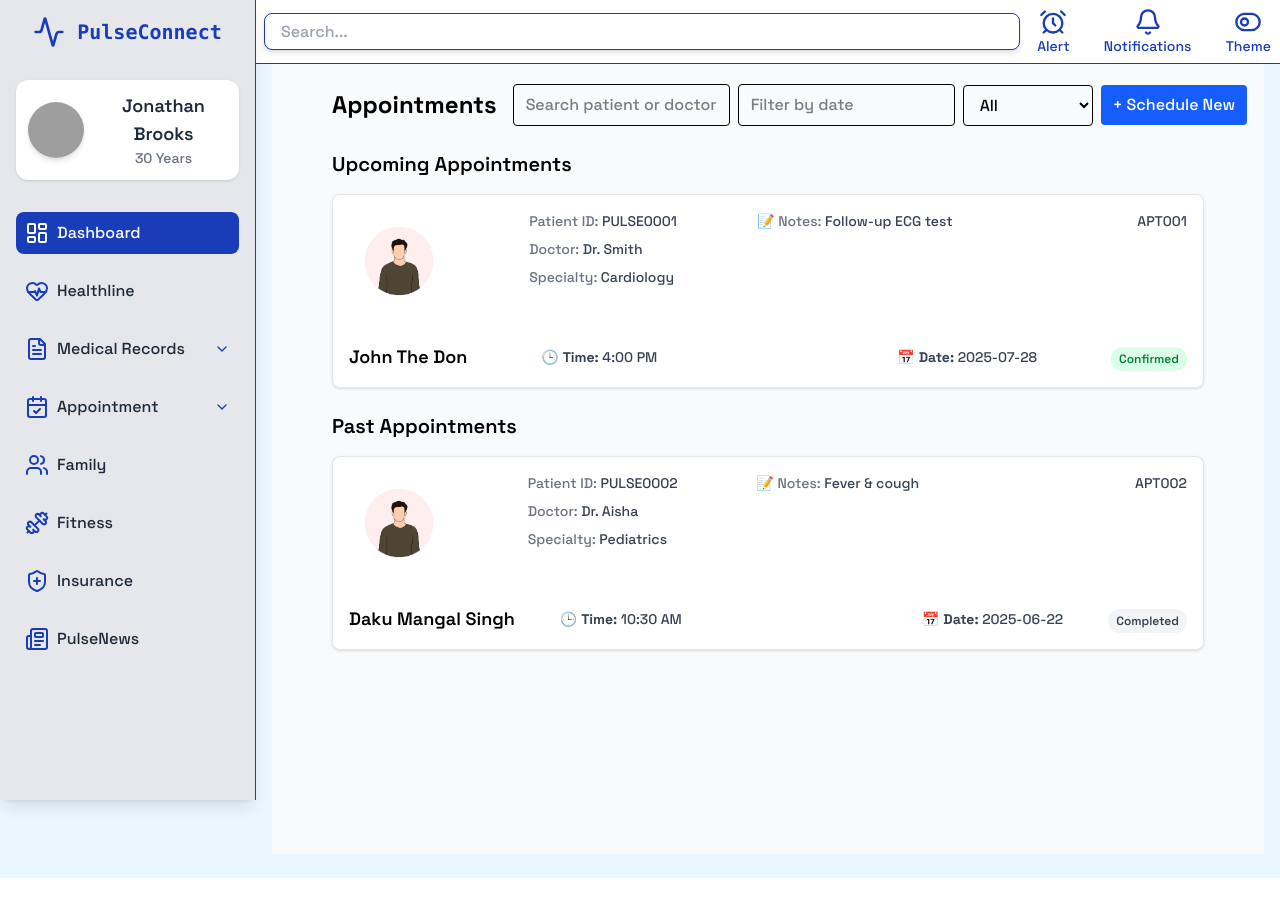
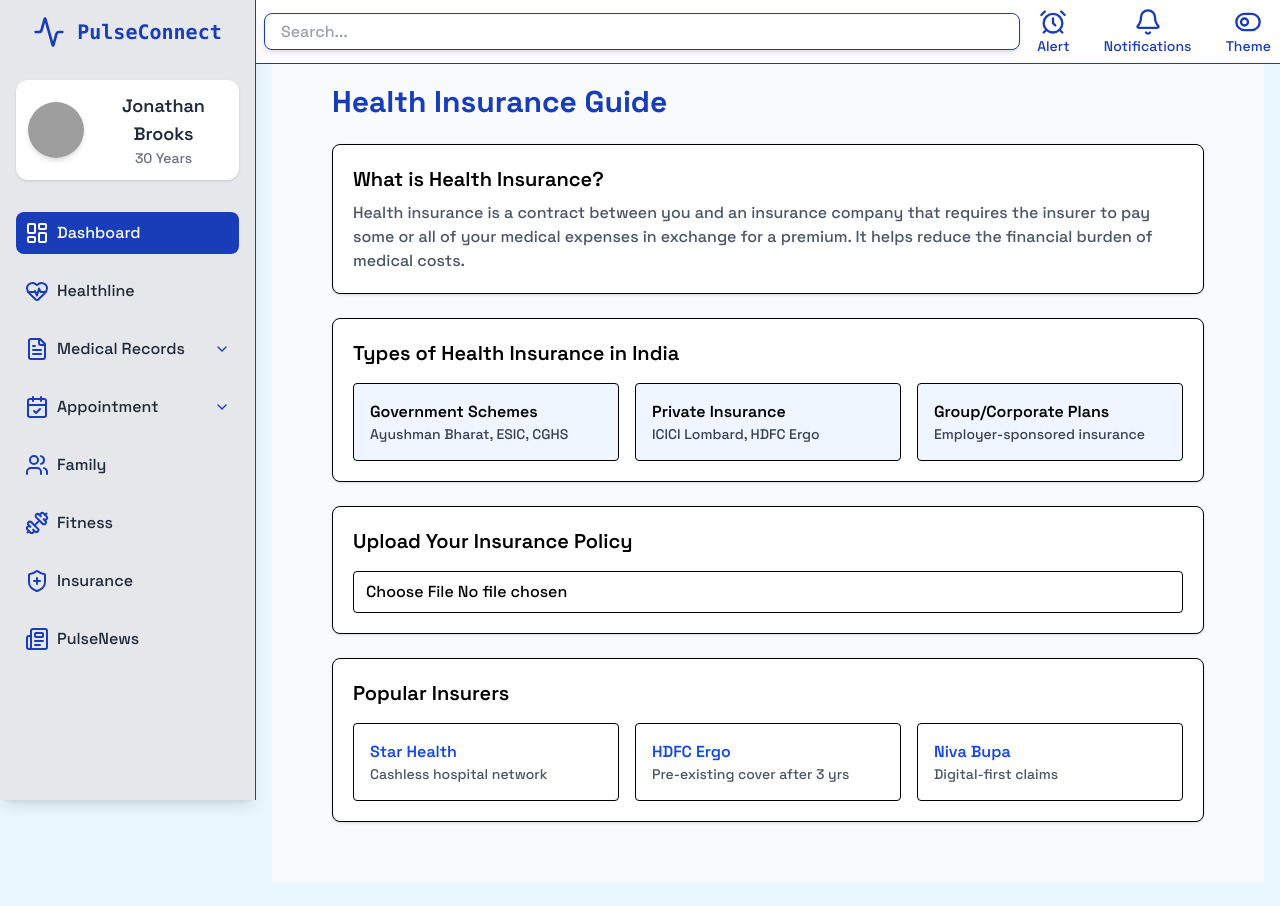
Before and after one commit to BlessinCareEssentialsPvtLtd/PulseConnect, a React (Vite) app in the folder frontend/: page / in a window 1280 px wide. Before the commit the page ends 878 px from the top, so only its background shows below. Built offline with nearby package versions, Linux system fonts and the light colour scheme; grey boxes are pictures that could not be loaded.

Commit message:
Appointments , News & Insurance Page Added

```diff
--- a/frontend/package.json
+++ b/frontend/package.json
@@ -11,6 +11,7 @@
   },
   "dependencies": {
     "@tailwindcss/vite": "^4.1.10",
+    "axios": "^1.10.0",
     "date-fns": "^4.1.0",
     "lucide-react": "^0.523.0",
     "motion": "^12.19.1",
--- a/frontend/src/App.jsx
+++ b/frontend/src/App.jsx
@@ -6,8 +6,10 @@ import "./App.css";
 import { AnimatePresence, motion } from "motion/react";
 import RightSideProfile from "./components/RightSideProfile";
 import DoctorDashboard from "./pages/DoctorDashboard";
-import Fitness from "./components/Fitness";
-import AppointmentSection from "./components/AppointmentSection";
+import Fitness from "./pages/Fitness";
+import AppointmentSection from "./pages/AppointmentSection";
+import HealthNews from "./pages/HealthNews";
+import InsurancePage from "./pages/InsurancePage";
 
 
 function App() {
@@ -26,7 +28,7 @@ function App() {
         {/* <Fitness /> */}
         {/*Appointment*/}
         <div className="ml-[20vw] w-[80vw] px-4 py-6 overflow-y-auto">
-         <AppointmentSection />
+         <InsurancePage/>
         </div>
         {/* Profile Section */}
         {/* <DoctorDashboard /> */}
--- /dev/null
+++ b/frontend/src/pages/HealthNews.jsx
@@ -0,0 +1,54 @@
+// src/pages/HealthNews.jsx
+
+import { useEffect, useState } from "react";
+import axios from "axios";
+
+
+export default function HealthNews() {
+  const [news, setNews] = useState([]);
+  const [loading, setLoading] = useState(true);
+  const [error, setError] = useState(null);
+
+  const API_KEY = "pub_ad0bd37708dd4480b10a49b2b8801a08"; // Replace with your actual NewsData.io API key
+
+  useEffect(() => {
+    axios
+      .get(`https://newsdata.io/api/1/news?apikey=${API_KEY}&country=in&category=health&language=en`)
+      .then((res) => {
+        setNews(res.data.results || []);
+      })
+      .catch((err) => {
+        console.error("News fetch error:", err);
+        setError("Failed to fetch news.");
+      })
+      .finally(() => {
+        setLoading(false);
+      });
+  }, []);
+
+  if (loading) return <p className="p-4">Loading health news...</p>;
+  if (error) return <p className="p-4 text-red-500">{error}</p>;
+
+  return (
+    <div className="p-4">
+      <h2 className="text-2xl font-bold mb-4">Health News</h2>
+      <div className="grid md:grid-cols-2 lg:grid-cols-3 gap-4">
+        {news.map((item, idx) => (
+          <a
+            key={idx}
+            href={item.link}
+            target="_blank"
+            rel="noopener noreferrer"
+            className="bg-white p-4 rounded shadow hover:shadow-lg transition duration-300 border border-gray-200"
+          >
+            <h3 className="text-lg font-semibold mb-2">{item.title}</h3>
+            <p className="text-sm text-gray-600 mb-2">{item.description?.slice(0, 100)}...</p>
+            <p className="text-xs text-gray-400">
+              Source: {item.source_id} • {new Date(item.pubDate).toLocaleDateString()}
+            </p>
+          </a>
+        ))}
+      </div>
+    </div>
+  );
+}
--- /dev/null
+++ b/frontend/src/pages/InsurancePage.jsx
@@ -0,0 +1,64 @@
+import React from "react";
+
+export default function InsurancePage() {
+  return (
+    <div className="p-15 max-w-7xl mx-auto space-y-6 bg-gray-50 min-h-screen">
+      <h1 className="text-3xl font-bold text-blue-800">Health Insurance Guide</h1>
+
+      {/* Section 1: What is Health Insurance */}
+      <section className="bg-white p-5 rounded-lg shadow border">
+        <h2 className="text-xl font-semibold mb-2">What is Health Insurance?</h2>
+        <p className="text-gray-600">
+          Health insurance is a contract between you and an insurance company
+          that requires the insurer to pay some or all of your medical
+          expenses in exchange for a premium. It helps reduce the financial
+          burden of medical costs.
+        </p>
+      </section>
+
+      {/* Section 2: Types of Insurance */}
+      <section className="bg-white p-5 rounded-lg shadow border">
+        <h2 className="text-xl font-semibold mb-4">Types of Health Insurance in India</h2>
+        <div className="grid grid-cols-1 sm:grid-cols-2 lg:grid-cols-3 gap-4">
+          <div className="p-4 bg-blue-50 border rounded">
+            <h4 className="font-semibold">Government Schemes</h4>
+            <p className="text-sm text-gray-700">Ayushman Bharat, ESIC, CGHS</p>
+          </div>
+          <div className="p-4 bg-blue-50 border rounded">
+            <h4 className="font-semibold">Private Insurance</h4>
+            <p className="text-sm text-gray-700">ICICI Lombard, HDFC Ergo</p>
+          </div>
+          <div className="p-4 bg-blue-50 border rounded">
+            <h4 className="font-semibold">Group/Corporate Plans</h4>
+            <p className="text-sm text-gray-700">Employer-sponsored insurance</p>
+          </div>
+        </div>
+      </section>
+
+      {/* Section 3: Upload Policy (Optional) */}
+      <section className="bg-white p-5 rounded-lg shadow border">
+        <h2 className="text-xl font-semibold mb-2">Upload Your Insurance Policy</h2>
+        <input type="file" className="mt-2 border px-3 py-2 rounded w-full" />
+      </section>
+
+      {/* Section 4: Popular Insurers */}
+      <section className="bg-white p-5 rounded-lg shadow border">
+        <h2 className="text-xl font-semibold mb-4">Popular Insurers</h2>
+        <div className="grid grid-cols-1 sm:grid-cols-2 lg:grid-cols-3 gap-4">
+          <div className="p-4 border rounded">
+            <h4 className="font-semibold text-blue-700">Star Health</h4>
+            <p className="text-sm text-gray-600">Cashless hospital network</p>
+          </div>
+          <div className="p-4 border rounded">
+            <h4 className="font-semibold text-blue-700">HDFC Ergo</h4>
+            <p className="text-sm text-gray-600">Pre-existing cover after 3 yrs</p>
+          </div>
+          <div className="p-4 border rounded">
+            <h4 className="font-semibold text-blue-700">Niva Bupa</h4>
+            <p className="text-sm text-gray-600">Digital-first claims</p>
+          </div>
+        </div>
+      </section>
+    </div>
+  );
+}
```
Also changed, not shown: frontend/src/pages/AppointmentSection.jsx (renamed from frontend/src/components/AppointmentSection.jsx), frontend/src/pages/Fitness.jsx (renamed from frontend/src/components/Fitness.jsx), 1 other file (tests, documents, lock files or other folders).
